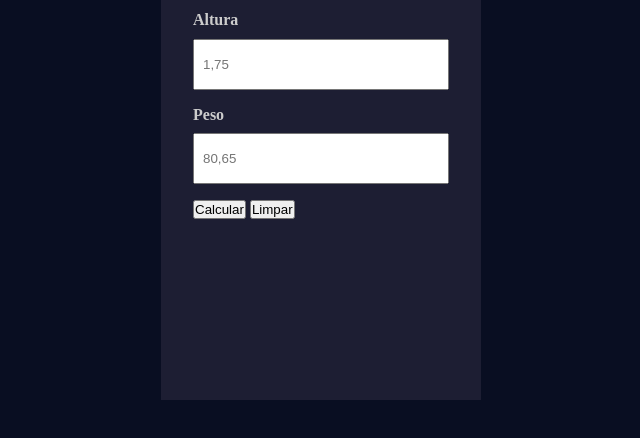
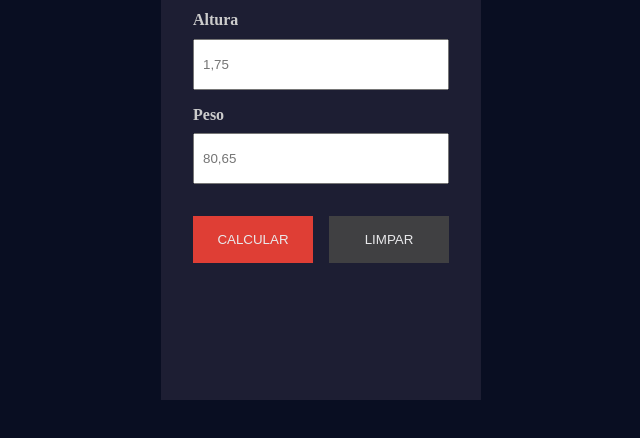
Before and after one commit to Gabrielfirme/Calculadora-IMC, a plain HTML site: page index.html in a window 1280 px wide. Shown: the part 240-678 px from the top of the page, without its empty margins (319-959 px from the left). Drawn offline with Linux system fonts and the light colour scheme.

Commit message:
:lipstick:
*estilização dos buttons e form-action.

```diff
--- a/assets/css/stylle.css
+++ b/assets/css/stylle.css
@@ -11,6 +11,7 @@
     --bg-color-ct:#1d1e33;
     --label-color:#ccc;
     --text-color:#FFF;
+    --bg-button:#F44236;
     --font-main:"Lato,sans-serif";
 }
 body{
@@ -57,3 +58,29 @@ body{
 .form-control input {
     padding: 1rem .5rem;
 }
+.action-control{
+    display: flex;
+    justify-content:space-between;
+    margin-top: 2rem;
+    gap:1rem;
+}
+
+button{
+    text-transform: uppercase;
+    padding:1rem 1.5rem;
+    background: var(--bg-button);
+    border: none;
+    color: var(--text-color);
+    cursor: pointer;
+    opacity: 0.9;
+    flex:1;
+
+}
+button:hover{
+    opacity: 1;
+
+}
+#clear-btn{
+    background: #444;
+}
+/*Table*/
```
